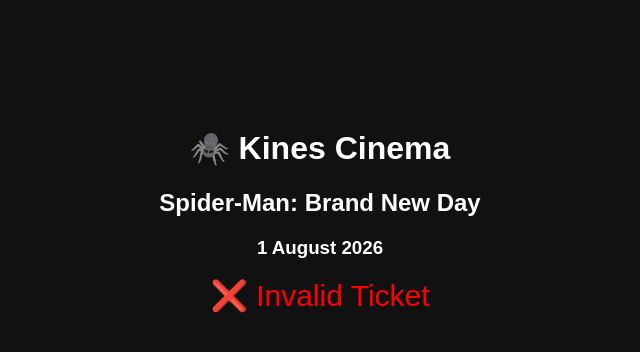
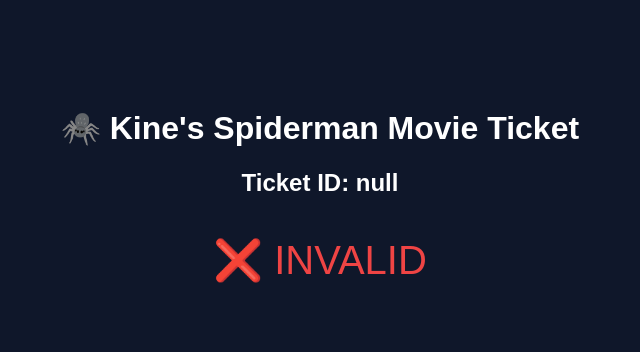
Before and after one commit to kinestmovies/spiderman-ticketss, a plain HTML site: page index.html in a window 1280 px wide. Shown: the whole page, without its empty margins (320-960 px from the left). Drawn offline with Linux system fonts and the light colour scheme.

Commit message:
Update index.html

```diff
--- a/index.html
+++ b/index.html
@@ -1,59 +1,51 @@
 <!DOCTYPE html>
 <html>
 <head>
-<title>Kines Cinema Ticket Verification</title>
-<style>
-body{
-font-family:Arial;
-background:#111;
-color:white;
-text-align:center;
-padding-top:100px;
-}
-.valid{
-color:lime;
-font-size:30px;
-}
-.invalid{
-color:red;
-font-size:30px;
-}
-</style>
+  <title>Spiderman Ticket Validation</title>
+  <style>
+    body {
+      font-family: Arial;
+      text-align: center;
+      padding-top: 80px;
+      background: #0f172a;
+      color: white;
+    }
+    .valid { color: #22c55e; font-size: 40px; }
+    .invalid { color: #ef4444; font-size: 40px; }
+  </style>
 </head>
 <body>
 
-<h1>🕷️ Kines Cinema</h1>
-<h2>Spider-Man: Brand New Day</h2>
-<h3>1 August 2026</h3>
-
-<div id="result"></div>
+<h1>🕷️ Kine's Spiderman Movie Ticket</h1>
+<h2 id="ticket"></h2>
+<p id="status"></p>
 
 <script>
+  const params = new URLSearchParams(window.location.search);
+  const ticket = params.get("id");
 
-const validTickets = [];
+  const validTickets = [
+    "SPID001","SPID002","SPID003","SPID004","SPID005",
+    "SPID006","SPID007","SPID008","SPID009","SPID010",
+    "SPID011","SPID012","SPID013","SPID014","SPID015",
+    "SPID016","SPID017","SPID018","SPID019","SPID020",
+    "SPID021","SPID022","SPID023","SPID024","SPID025",
+    "SPID026","SPID027","SPID028","SPID029","SPID030",
+    "SPID031","SPID032","SPID033","SPID034","SPID035",
+    "SPID036","SPID037","SPID038","SPID039","SPID040",
+    "SPID041","SPID042","SPID043","SPID044","SPID045",
+    "SPID046","SPID047","SPID048","SPID049","SPID050"
+  ];
 
-for(let i=1;i<=50;i++){
-validTickets.push("SP"+String(i).padStart(3,"0"));
-}
+  document.getElementById("ticket").innerText = "Ticket ID: " + ticket;
 
-const params = new URLSearchParams(window.location.search);
-const id = params.get("id");
-
-if(validTickets.includes(id)){
-document.getElementById("result").innerHTML =
-`<div class="valid">
-✅ Ticket Valid<br><br>
-Ticket ID: ${id}<br><br>
-Enjoy the movie! 🍿
-</div>`;
-}
-else{
-document.getElementById("result").innerHTML =
-`<div class="invalid">
-❌ Invalid Ticket
-</div>`;
-}
-
+  if (validTickets.includes(ticket)) {
+    document.getElementById("status").innerHTML = "✅ VALID";
+    document.getElementById("status").className = "valid";
+  } else {
+    document.getElementById("status").innerHTML = "❌ INVALID";
+    document.getElementById("status").className = "invalid";
+  }
 </script>
 
 </body>
```
